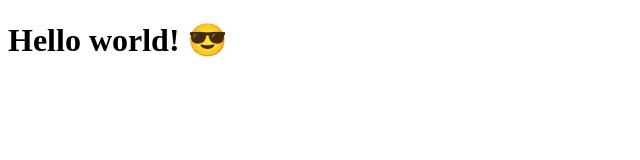
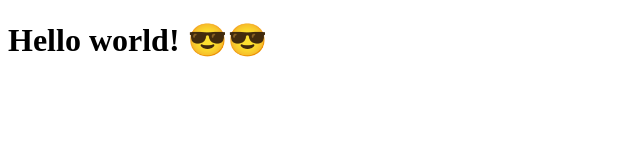
Before and after one commit to DiegoVaz/finance-hub, a Next.js app: page / in a window 1280 px wide. Shown: the top 160 px of the page, without its empty margins (0-640 px from the left). Built offline with nearby package versions, Linux system fonts and the light colour scheme.

Commit message:
atualizando o `index`

```diff
--- a/pages/index.js
+++ b/pages/index.js
@@ -1,5 +1,5 @@
 function Home() {
-  return <h1>Hello world! 😎</h1>;
+  return <h1>Hello world! 😎😎</h1>;
 }
 
 export default Home;
```
